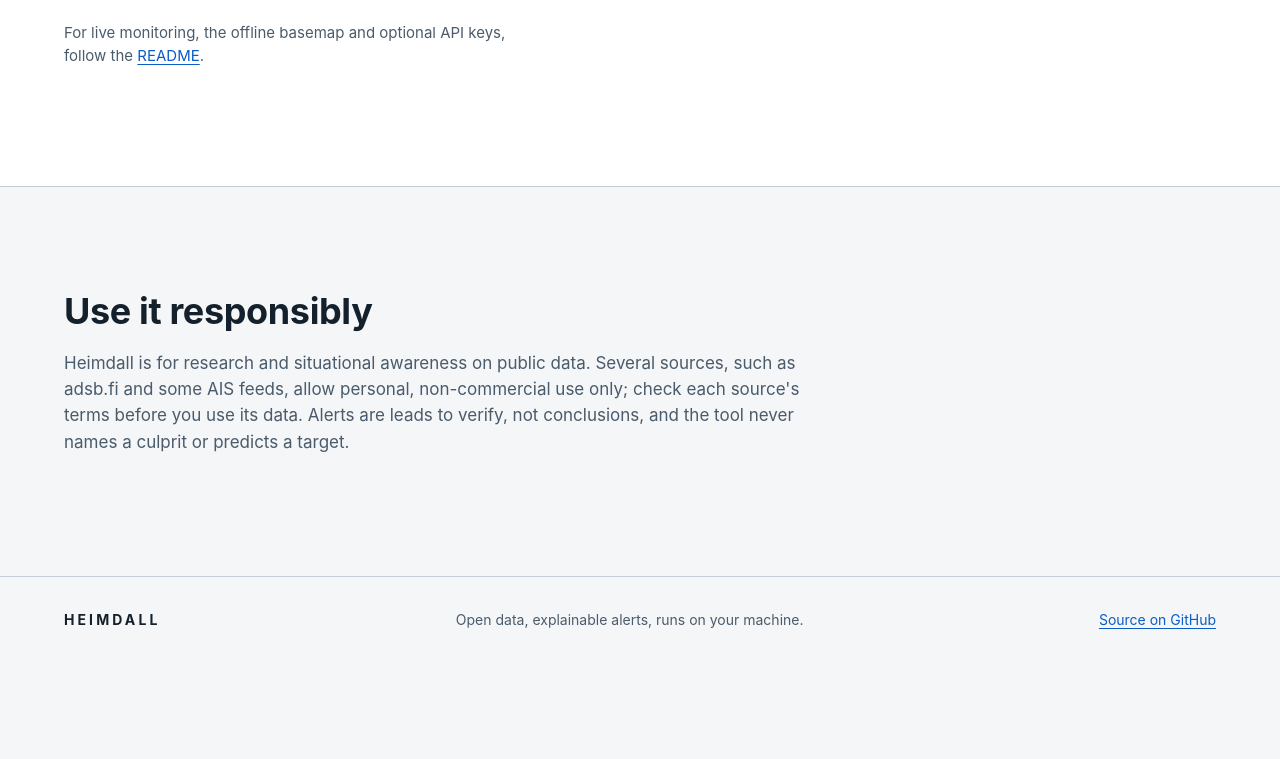
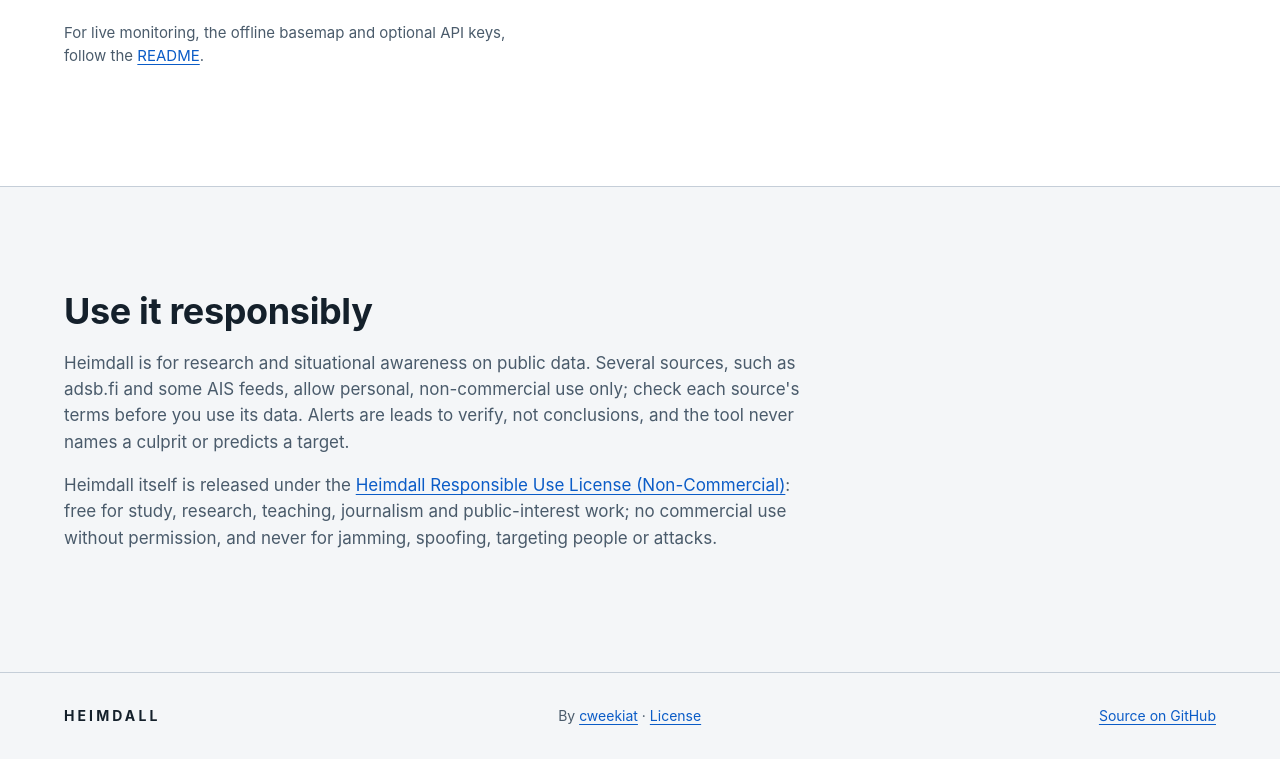
Before and after one commit to cweekiat/Heimdall, a plain HTML site: page site/index.html in a window 1280 px wide. Shown: the part 5801-6560 px from the top of the page. Before the commit the page ends 6464 px from the top, so only its background shows below. Drawn offline with Linux system fonts and the light colour scheme; files whose address does not match are found by name.

Commit message:
docs: Responsible Use License (Non-Commercial), author credit
Co-Authored-By: Claude Opus 5.5 <noreply@anthropic.com>

```diff
--- a/site/index.html
+++ b/site/index.html
@@ -199,6 +199,10 @@ uv run python -m heimdall.api.demo</code></pre>
         <p>Heimdall is for research and situational awareness on public data. Several sources, such as adsb.fi and some
           AIS feeds, allow personal, non-commercial use only; check each source's terms before you use its data. Alerts
           are leads to verify, not conclusions, and the tool never names a culprit or predicts a target.</p>
+        <p>Heimdall itself is released under the
+          <a href="https://github.com/cweekiat/Heimdall/blob/main/LICENSE">Heimdall Responsible Use License (Non-Commercial)</a>:
+          free for study, research, teaching, journalism and public-interest work; no commercial use without
+          permission, and never for jamming, spoofing, targeting people or attacks.</p>
       </div></div>
     </section>
   </main>
@@ -206,7 +210,7 @@ uv run python -m heimdall.api.demo</code></pre>
   <footer class="foot">
     <div class="wrap foot-grid">
       <span class="brand small">HEIMDALL</span>
-      <span>Open data, explainable alerts, runs on your machine.</span>
+      <span>By <a href="https://cweekiat.github.io/">cweekiat</a> · <a href="https://github.com/cweekiat/Heimdall/blob/main/LICENSE">License</a></span>
       <a href="https://github.com/cweekiat/Heimdall">Source on GitHub</a>
     </div>
   </footer>
```
Also changed, not shown: README.md, 1 other file.
